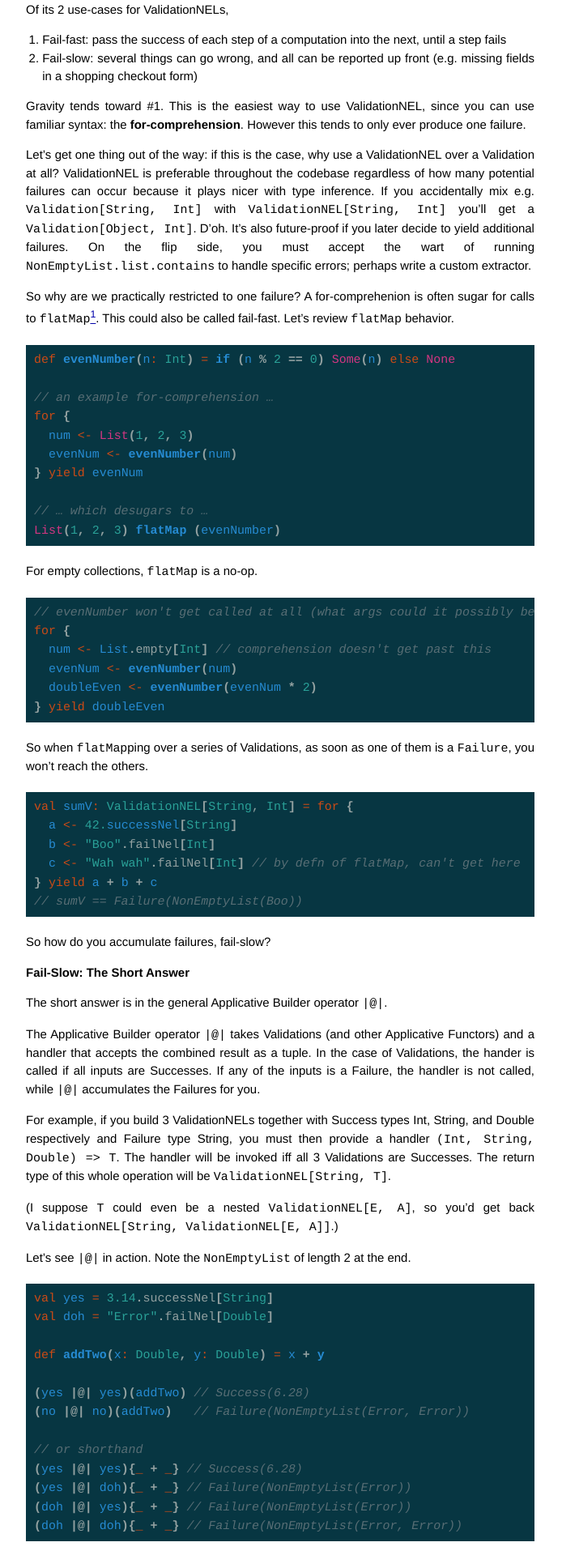
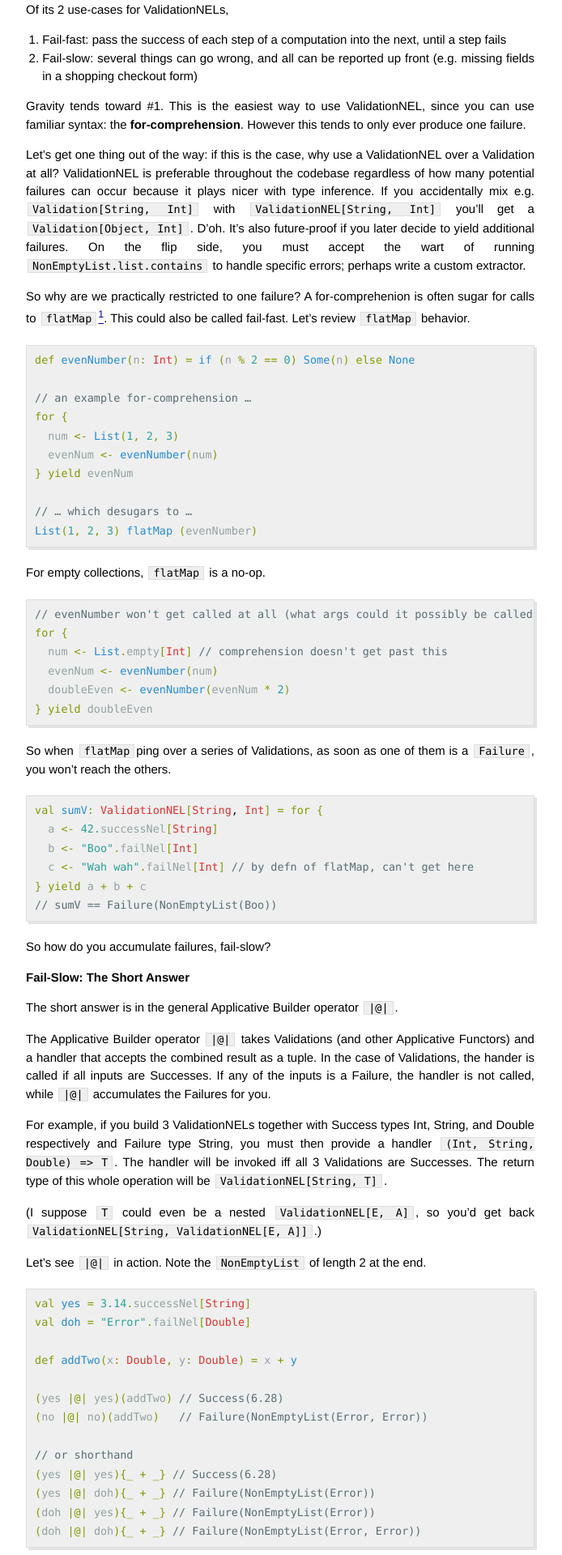
Before and after one commit to john-kurkowski/john-kurkowski.github.io, a Jekyll site: the page built from _posts/2013-05-27-accumulating-multiple-failures-in-a-ValidationNEL.md, in a window 1280 px wide. Shown: the part 741-2661 px from the top of the page at 81% size, without its empty margins (294-988 px from the left). Built offline with Jekyll 4.4.1, drawn with Linux system fonts in a browser that asks for light colours; comment, search, counter and statistics services are not loaded.

Commit message:
Revert to Solarized Light.
More pronounced inline code. Widely available code fonts that reflect my setup.

```diff
--- a/css/syntax.css
+++ b/css/syntax.css
@@ -1,230 +1,94 @@
 .highlight {
-  background-color: #073642;
-  color: #93a1a1;
+  background-color: #efefef;
   padding: 7px 7px 7px 10px;
+  border: 1px solid #ddd;
+  -moz-box-shadow: 3px 3px rgba(0,0,0,0.1);
+  -webkit-box-shadow: 3px 3px rgba(0,0,0,0.1);
+  box-shadow: 3px 3px rgba(0,0,0,0.1);
   margin: 20px 0 20px 0;
-  overflow: hidden;
+  overflow-x: auto;
+}
+
+.highlight code {
+  border: none;
+  margin: 0;
+  padding: 0;
 }
 
 code {
-  font-family:'Bitstream Vera Sans Mono','Courier', monospace;
+  background-color: #efefef;
+  border: 1px solid #ddd;
+  font-family: Monaco, Consolas, Courier, monospace;
+  font-size: 90%;
+  margin: 0 2px;
+  padding: 0 5px;
 }
 
-.highlight .c {
-  color: #586e75 !important;
-  font-style: italic !important;
-}
-.highlight .cm {
-  color: #586e75 !important;
-  font-style: italic !important;
-}
-.highlight .cp {
-  color: #586e75 !important;
-  font-style: italic !important;
-}
-.highlight .c1 {
-  color: #586e75 !important;
-  font-style: italic !important;
-}
-.highlight .cs {
-  color: #586e75 !important;
-  font-style: italic !important;
-  font-weight: bold !important;
-}
-.highlight .err {
-  background: none !important;
-  color: #dc322f !important;
-}
-.highlight .k {
-  color: #cb4b16 !important;
-}
-.highlight .o {
-  color: #93a1a1 !important;
-  font-weight: bold !important;
-}
-.highlight .p {
-  color: #93a1a1 !important;
-}
-.highlight .ow {
-  color: #2aa198 !important;
-  font-weight: bold !important;
-}
-.highlight .gd {
-  background-color: #372c34 !important;
-  color: #93a1a1 !important;
-  display: inline-block;
-}
-.highlight .gd .x {
-  background-color: #4d2d33 !important;
-  color: #93a1a1 !important;
-  display: inline-block;
-}
-.highlight .ge {
-  color: #93a1a1 !important;
-  font-style: italic !important;
-}
-.highlight .gr {
-  color: #aa0000;
-}
-.highlight .gh {
-  color: #586e75 !important;
-}
-.highlight .gi {
-  background-color: #1a412b !important;
-  color: #93a1a1 !important;
-  display: inline-block;
-}
-.highlight .gi .x {
-  background-color: #355720 !important;
-  color: #93a1a1 !important;
-  display: inline-block;
-}
-.highlight .go {
-  color: #888888;
-}
-.highlight .gp {
-  color: #555555;
-}
-.highlight .gs {
-  color: #93a1a1 !important;
-  font-weight: bold !important;
-}
-.highlight .gu {
-  color: #6c71c4 !important;
-}
-.highlight .gt {
-  color: #aa0000;
-}
-.highlight .kc {
-  color: #859900 !important;
-  font-weight: bold !important;
-}
-.highlight .kd {
-  color: #268bd2 !important;
-}
-.highlight .kp {
-  color: #cb4b16 !important;
-  font-weight: bold !important;
-}
-.highlight .kr {
-  color: #d33682 !important;
-  font-weight: bold !important;
-}
-.highlight .kt {
-  color: #2aa198 !important;
-}
-.highlight .n {
-  color: #268bd2 !important;
-}
-.highlight .na {
-  color: #268bd2 !important;
-}
-.highlight .nb {
-  color: #859900 !important;
-}
-.highlight .nc {
-  color: #d33682 !important;
-}
-.highlight .no {
-  color: #b58900 !important;
-}
-.highlight .ni {
-  color: #800080;
-}
-.highlight .nl {
-  color: #859900 !important;
-}
-.highlight .ne {
-  color: #268bd2 !important;
-  font-weight: bold !important;
-}
-.highlight .nf {
-  color: #268bd2 !important;
-  font-weight: bold !important;
-}
-.highlight .nn {
-  color: #b58900 !important;
-}
-.highlight .nt {
-  color: #268bd2 !important;
-  font-weight: bold !important;
-}
-.highlight .nx {
-  color: #b58900 !important;
-}
-.highlight .bp {
-  color: #999999;
-}
-.highlight .vc {
-  color: #008080;
-}
-.highlight .vg {
-  color: #268bd2 !important;
-}
-.highlight .vi {
-  color: #268bd2 !important;
-}
-.highlight .nv {
-  color: #268bd2 !important;
-}
-.highlight .w {
-  color: #bbbbbb;
-}
-.highlight .mf {
-  color: #2aa198 !important;
-}
-.highlight .m {
-  color: #2aa198 !important;
-}
-.highlight .mh {
-  color: #2aa198 !important;
-}
-.highlight .mi {
-  color: #2aa198 !important;
-}
-.highlight .mo {
-  color: #009999;
-}
-.highlight .s {
-  color: #2aa198 !important;
-}
-.highlight .sb {
-  color: #d14;
-}
-.highlight .sc {
-  color: #d14;
-}
-.highlight .sd {
-  color: #2aa198 !important;
-}
-.highlight .s2 {
-  color: #2aa198 !important;
-}
-.highlight .se {
-  color: #dc322f !important;
-}
-.highlight .sh {
-  color: #d14;
-}
-.highlight .si {
-  color: #268bd2 !important;
-}
-.highlight .sx {
-  color: #d14;
-}
-.highlight .sr {
-  color: #2aa198 !important;
-}
-.highlight .s1 {
-  color: #2aa198 !important;
-}
-.highlight .ss {
-  color: #990073;
-}
-.highlight .il {
-  color: #009999;
-}
-.highlight div .gd,.highlight div .gd .x,.highlight div .gi,.highlight div .gi .x {
-  display: inline-block;
-  width: 100%;
-}
+.highlight .c { color: #586E75 } /* Comment */
+.highlight .err { color: #93A1A1 } /* Error */
+.highlight .g { color: #93A1A1 } /* Generic */
+.highlight .k { color: #859900 } /* Keyword */
+.highlight .l { color: #93A1A1 } /* Literal */
+.highlight .n { color: #93A1A1 } /* Name */
+.highlight .o { color: #859900 } /* Operator */
+.highlight .x { color: #CB4B16 } /* Other */
+.highlight .p { color: #93A1A1 } /* Punctuation */
+.highlight .cm { color: #586E75 } /* Comment.Multiline */
+.highlight .cp { color: #859900 } /* Comment.Preproc */
+.highlight .c1 { color: #586E75 } /* Comment.Single */
+.highlight .cs { color: #859900 } /* Comment.Special */
+.highlight .gd { color: #2AA198 } /* Generic.Deleted */
+.highlight .ge { color: #93A1A1; font-style: italic } /* Generic.Emph */
+.highlight .gr { color: #DC322F } /* Generic.Error */
+.highlight .gh { color: #CB4B16 } /* Generic.Heading */
+.highlight .gi { color: #859900 } /* Generic.Inserted */
+.highlight .go { color: #93A1A1 } /* Generic.Output */
+.highlight .gp { color: #93A1A1 } /* Generic.Prompt */
+.highlight .gs { color: #93A1A1; font-weight: bold } /* Generic.Strong */
+.highlight .gu { color: #CB4B16 } /* Generic.Subheading */
+.highlight .gt { color: #93A1A1 } /* Generic.Traceback */
+.highlight .kc { color: #CB4B16 } /* Keyword.Constant */
+.highlight .kd { color: #268BD2 } /* Keyword.Declaration */
+.highlight .kn { color: #859900 } /* Keyword.Namespace */
+.highlight .kp { color: #859900 } /* Keyword.Pseudo */
+.highlight .kr { color: #268BD2 } /* Keyword.Reserved */
+.highlight .kt { color: #DC322F } /* Keyword.Type */
+.highlight .ld { color: #93A1A1 } /* Literal.Date */
+.highlight .m { color: #2AA198 } /* Literal.Number */
+.highlight .s { color: #2AA198 } /* Literal.String */
+.highlight .na { color: #93A1A1 } /* Name.Attribute */
+.highlight .nb { color: #B58900 } /* Name.Builtin */
+.highlight .nc { color: #268BD2 } /* Name.Class */
+.highlight .no { color: #CB4B16 } /* Name.Constant */
+.highlight .nd { color: #268BD2 } /* Name.Decorator */
+.highlight .ni { color: #CB4B16 } /* Name.Entity */
+.highlight .ne { color: #CB4B16 } /* Name.Exception */
+.highlight .nf { color: #268BD2 } /* Name.Function */
+.highlight .nl { color: #93A1A1 } /* Name.Label */
+.highlight .nn { color: #93A1A1 } /* Name.Namespace */
+.highlight .nx { color: #555 } /* Name.Other */
+.highlight .py { color: #93A1A1 } /* Name.Property */
+.highlight .nt { color: #268BD2 } /* Name.Tag */
+.highlight .nv { color: #268BD2 } /* Name.Variable */
+.highlight .ow { color: #859900 } /* Operator.Word */
+.highlight .w { color: #93A1A1 } /* Text.Whitespace */
+.highlight .mf { color: #2AA198 } /* Literal.Number.Float */
+.highlight .mh { color: #2AA198 } /* Literal.Number.Hex */
+.highlight .mi { color: #2AA198 } /* Literal.Number.Integer */
+.highlight .mo { color: #2AA198 } /* Literal.Number.Oct */
+.highlight .sb { color: #586E75 } /* Literal.String.Backtick */
+.highlight .sc { color: #2AA198 } /* Literal.String.Char */
+.highlight .sd { color: #93A1A1 } /* Literal.String.Doc */
+.highlight .s2 { color: #2AA198 } /* Literal.String.Double */
+.highlight .se { color: #CB4B16 } /* Literal.String.Escape */
+.highlight .sh { color: #93A1A1 } /* Literal.String.Heredoc */
+.highlight .si { color: #2AA198 } /* Literal.String.Interpol */
+.highlight .sx { color: #2AA198 } /* Literal.String.Other */
+.highlight .sr { color: #DC322F } /* Literal.String.Regex */
+.highlight .s1 { color: #2AA198 } /* Literal.String.Single */
+.highlight .ss { color: #2AA198 } /* Literal.String.Symbol */
+.highlight .bp { color: #268BD2 } /* Name.Builtin.Pseudo */
+.highlight .vc { color: #268BD2 } /* Name.Variable.Class */
+.highlight .vg { color: #268BD2 } /* Name.Variable.Global */
+.highlight .vi { color: #268BD2 } /* Name.Variable.Instance */
+.highlight .il { color: #2AA198 } /* Literal.Number.Integer.Long */
```
